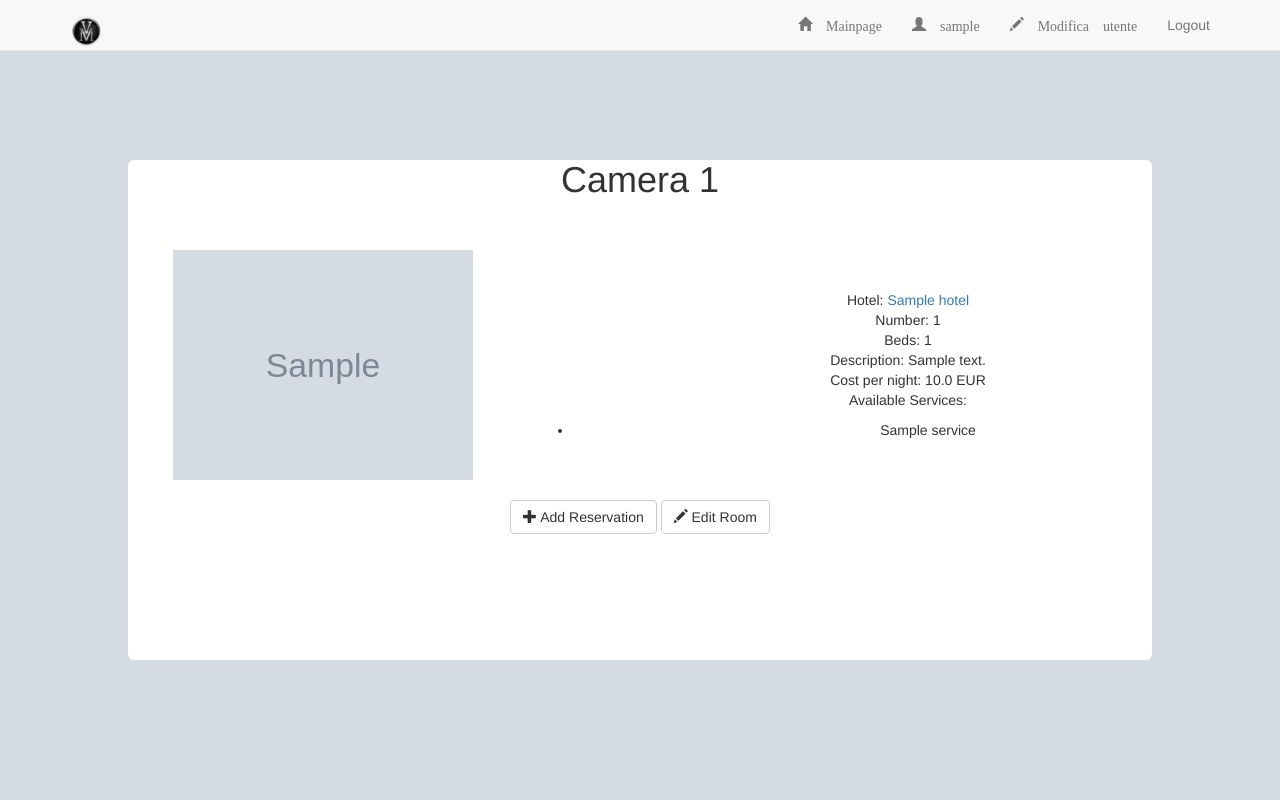
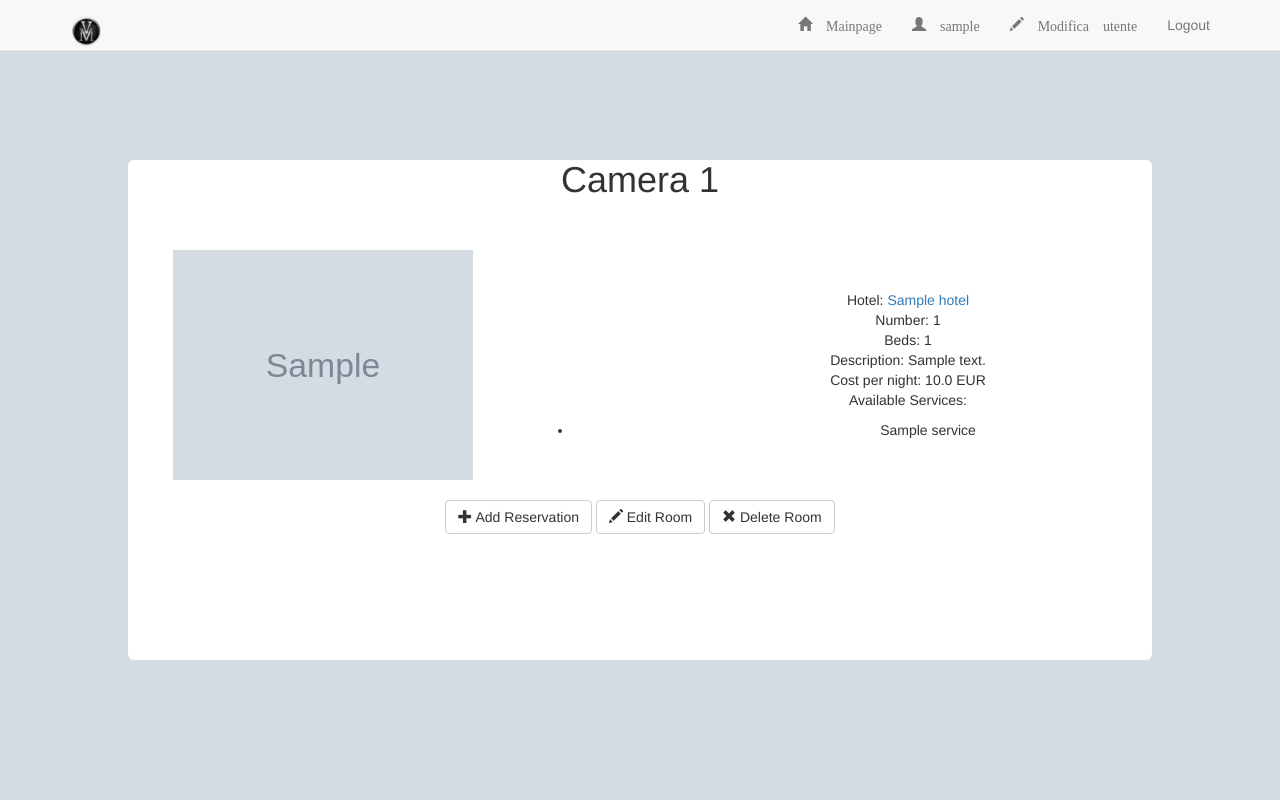
Before and after one commit to ventur65/VMhotels, a Django app: page /hotels/1/1/ in a window 1280 px wide. Run offline with Django 3.2, Linux system fonts and the light colour scheme; a user stored in the database is signed in; tables that the repository leaves empty hold one stand-in row (values such as "Sample post"); grey boxes marked "Sample" are stand-in pictures; some libraries are stand-ins or nearby versions.

Commit message:
Implementata cancellazione della room, NO PERMESSI

```diff
--- a/hotels/templates/hotels/room_detail.html
+++ b/hotels/templates/hotels/room_detail.html
@@ -65,6 +65,11 @@
     		<span class="glyphicon glyphicon-pencil"></span> Edit Room
 		</button>
 	</a>
+	<a href="{% url 'hotels:delete_room' hotel.id room.id %}">
+		<button type="button" class="btn btn-default">
+    		<span class="glyphicon glyphicon-remove"></span> Delete Room
+		</button>
+	</a>
 	{% endif %}
 
 </p>
--- a/hotels/urls.py
+++ b/hotels/urls.py
@@ -19,4 +19,6 @@ urlpatterns = [
 	url(r'^(?P<hotel_id>[0-9]+)/edithotel/$', views.edit_hotel, name='edit_hotel'),
 	#ex: /hotels/1/2/editroom
 	url(r'^(?P<hotel_id>[0-9]+)/(?P<room_id>[0-9]+)/editroom/$', views.edit_room, name='edit_room'),
+	#ex: /hotels/1/2/delroom
+	url(r'^(?P<hotel_id>[0-9]+)/(?P<room_id>[0-9]+)/delroom/$', views.delete_room, name='delete_room'),
 ]
--- a/hotels/views.py
+++ b/hotels/views.py
@@ -101,3 +101,16 @@ def delete_hotel(request, hotel_id):
 		Hotel.objects.filter(id=h.id).delete()
 		return HttpResponseRedirect(reverse('portal:personal'))
 	return render(request, 'hotels/delhotel.html', {'hotel': h,})
+
+@login_required
+def delete_room(request, hotel_id, room_id):
+	r = get_object_or_404(Room, pk=room_id)
+	h = get_object_or_404(Hotel, pk=hotel_id)
+	if h.user != request.user: ##Se l'utente della sessione non e' il titolare della prenotazione
+		return HttpResponseForbidden("This hotel is not yours.")
+	if h.pk == r.hotel.pk:
+		if 'Ok' in request.POST:
+			Room.objects.filter(id=r.id).delete()
+			return HttpResponseRedirect(reverse('hotels:hotel_detail', args=(h.pk,)))
+		return render(request, 'hotels/delroom.html', {'room': r, 'hotel': h,})
+	return HttpResponseForbidden("This Room doesn't exist in this Hotel.")
```
Also changed, not shown: hotels/templates/hotels/delroom.html (added, +23 -0 lines).
